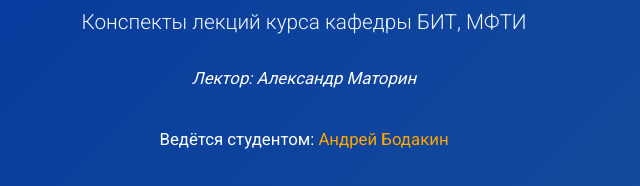
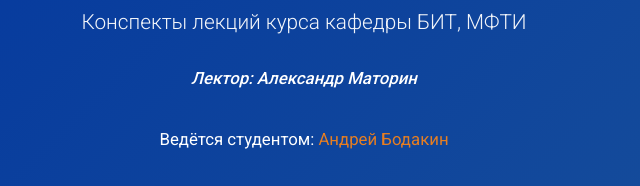
Before and after one commit to andreibodakin/mipt-advanced-java-platform-course, a plain HTML site: page index.html in a window 1280 px wide. Shown: the part 159-345 px from the top of the page, 336-976 px from the left. Drawn offline with Linux system fonts and the light colour scheme.

Commit message:
Update index.html

```diff
--- a/index.html
+++ b/index.html
@@ -79,12 +79,12 @@
     .lecturer {
       font-style: italic;
       margin-bottom: 2rem;
-      font-weight: 400;
+      font-weight: 500;
     }
 
     .student,
     .student:visited {
-      color: #FFA500;
+      color: #E67E22;
       text-decoration: none;
       font-weight: 400;
     }
```
